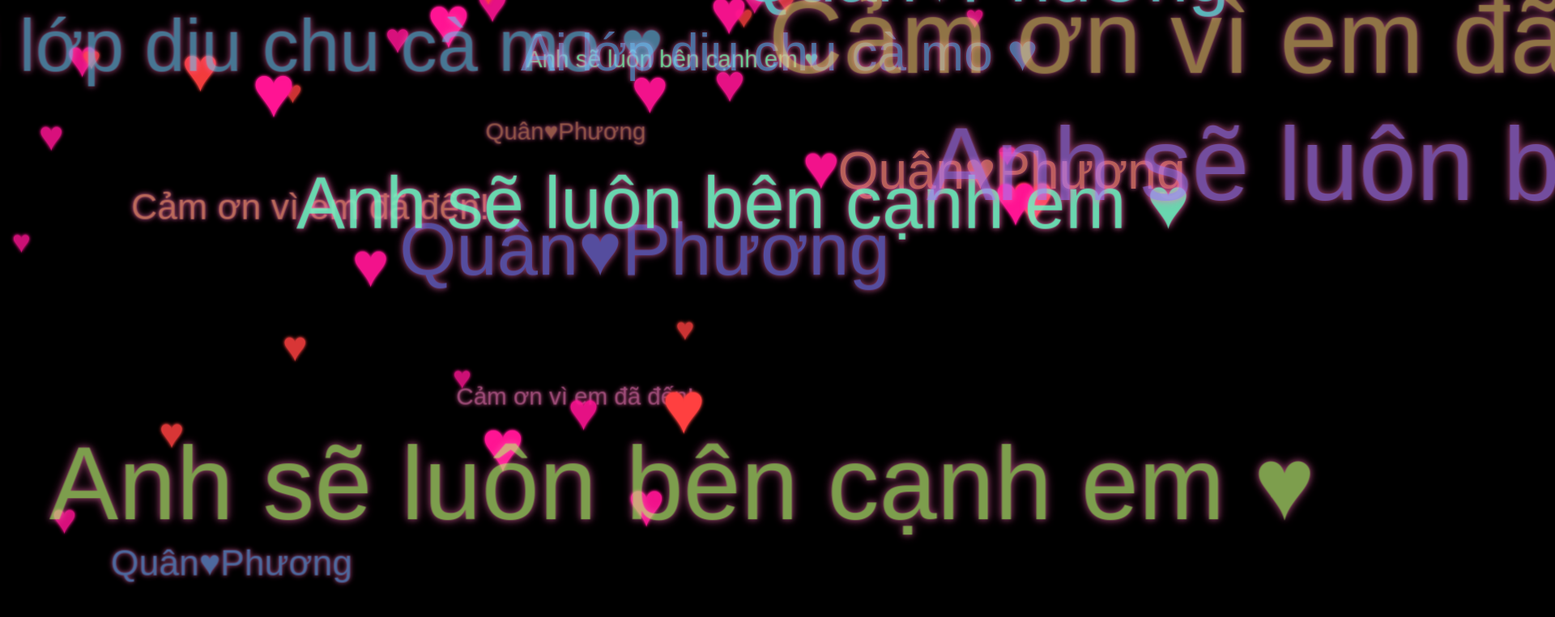
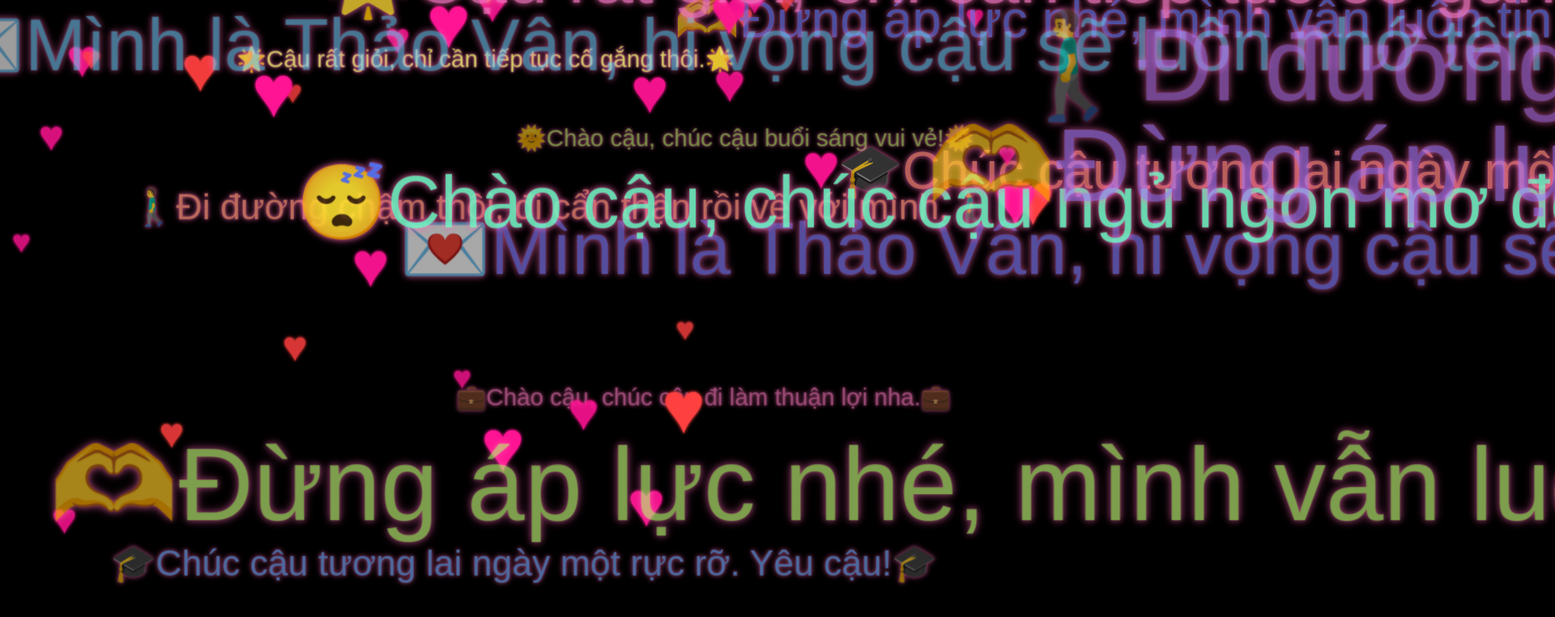
Before and after one commit to love-forever3/love05, a plain HTML site: page index.html in a window 1280 px wide. Shown: the top 762 px of the page at 81% size, 1920 px wide, since content can reach past the window. Drawn offline with Linux system fonts and the light colour scheme.

Commit message:
Update index.html

```diff
--- a/index.html
+++ b/index.html
@@ -134,10 +134,33 @@
     </audio>
     <script>
         const texts = [
-            "Cảm ơn vì em đã đến!",
-            "Ai lớp diu chu cà mo ♥",
-            "Anh sẽ luôn bên cạnh em ♥",
-            "Quân♥Phương"
+             "🌞Chào cậu, chúc cậu buổi sáng vui vẻ!🌞",
+  "🌙Chào cậu, chúc cậu buổi tối an lành!🌙",
+  "😴Chào cậu, chúc cậu ngủ ngon mơ đẹp nhé!😴",
+  "💼Chào cậu, chúc cậu đi làm thuận lợi nha.💼",
+  "🚶‍♂️Đi đường chậm thôi, đi cẩn thận rồi về với mình.🚶‍♂️",
+  "🌟Cậu rất giỏi, chỉ cần tiếp tục cố gắng thôi.🌟",
+  "🫶Đừng áp lực nhé, mình vẫn luôn tin cậu nè.🫶",
+  "💌Mình là Thảo Vân, hi vọng cậu sẽ luôn nhớ tên mình nhé.💌",
+  "💭Tình cảm rất khó nói, chỉ mong cậu thật sự vui vẻ.💭",
+  "🤗Cảm ơn cậu đã yêu quý mình. Trân quý!🤗",
+  "🎓Chúc cậu tương lai ngày một rực rỡ. Yêu cậu!🎓",
+ "🌞Chào cậu, chúc cậu buổi sáng vui vẻ!🌞",
+  "🌙Chào cậu, chúc cậu buổi tối an lành!🌙",
+  "😴Chào cậu, chúc cậu ngủ ngon mơ đẹp nhé!😴",
+  "💼Chào cậu, chúc cậu đi làm thuận lợi nha.💼",
+  "🚶‍♂️Đi đường chậm thôi, đi cẩn thận rồi về với mình.🚶‍♂️",
+  "🌟Cậu rất giỏi, chỉ cần tiếp tục cố gắng thôi.🌟",
+  "🫶Đừng áp lực nhé, mình vẫn luôn tin cậu nè.🫶",
+  "💌Mình là Thảo Vân, hi vọng cậu sẽ luôn nhớ tên mình nhé.💌",
+  "💭Tình cảm rất khó nói, chỉ mong cậu thật sự vui vẻ.💭",
+  "🤗Cảm ơn cậu đã yêu quý mình. Trân quý!🤗",
+  "🎓Chúc cậu tương lai ngày một rực rỡ. Yêu cậu!🎓",
+  "🫶Đừng áp lực nhé, mình vẫn luôn tin cậu nè.🫶",
+  "💌Mình là Thảo Vân, hi vọng cậu sẽ luôn nhớ tên mình nhé.💌",
+  "💭Tình cảm rất khó nói, chỉ mong cậu thật sự vui vẻ.💭",
+  "🤗Cảm ơn cậu đã yêu quý mình. Trân quý!🤗",
+  "🎓Chúc cậu tương lai ngày một rực rỡ. Yêu cậu!🎓",
         ];
 
         const scene = document.getElementById("scene");
```
